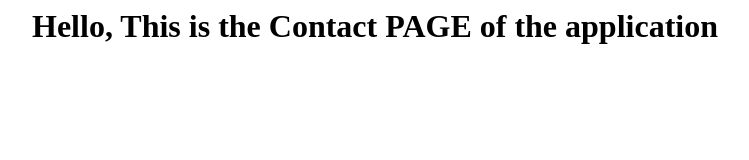
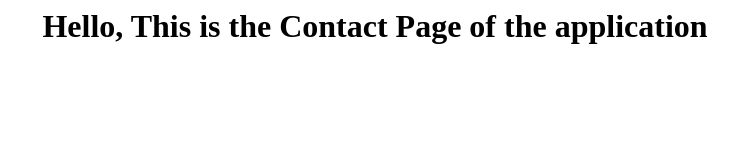
Before and after one commit to rahulsingodia/demo-pipeline, a plain HTML site: page index.html in a window 1280 px wide. Shown: the whole page, without its empty margins (265-1014 px from the left). Drawn offline with Linux system fonts and the light colour scheme.

Commit message:
Update index.html

```diff
--- a/index.html
+++ b/index.html
@@ -1 +1 @@
-<center><h1> Hello, This is the Contact PAGE of the application </h1><center>
+<center><h1> Hello, This is the Contact Page of the application </h1><center>
```
